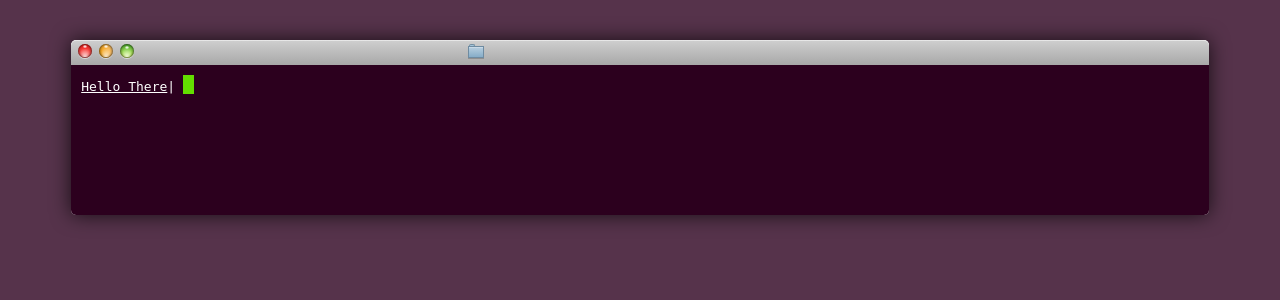
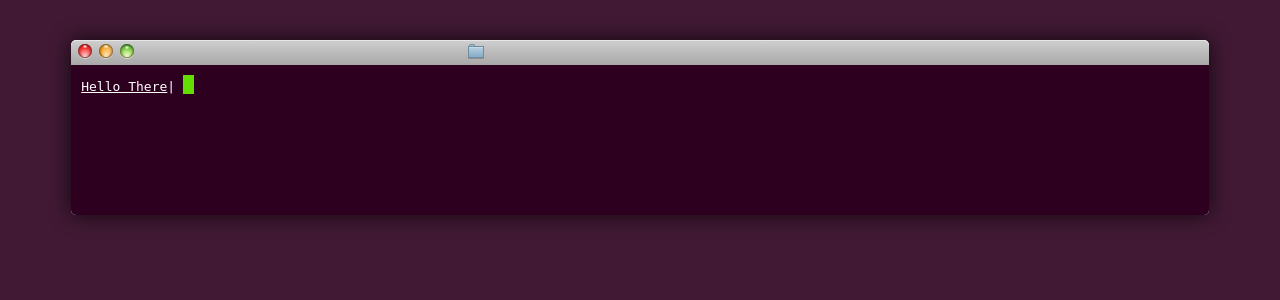
Before and after one commit to waco001/abhishekgorti.me-flask, a Flask app: page / in a window 1280 px wide. Shown: the top 300 px of the page. Run offline with Flask 2, Linux system fonts and the light colour scheme.

```diff
--- a/wsgi/static/css/cssterm.css
+++ b/wsgi/static/css/cssterm.css
@@ -1,4 +1,4 @@
-body { background:#56334B;
+body { background:#411934;
 color: #444;
 font-family: "Helvetica Neue",Helvetica,Arial,sans-serif;
 line-height: 1.5em;
```
